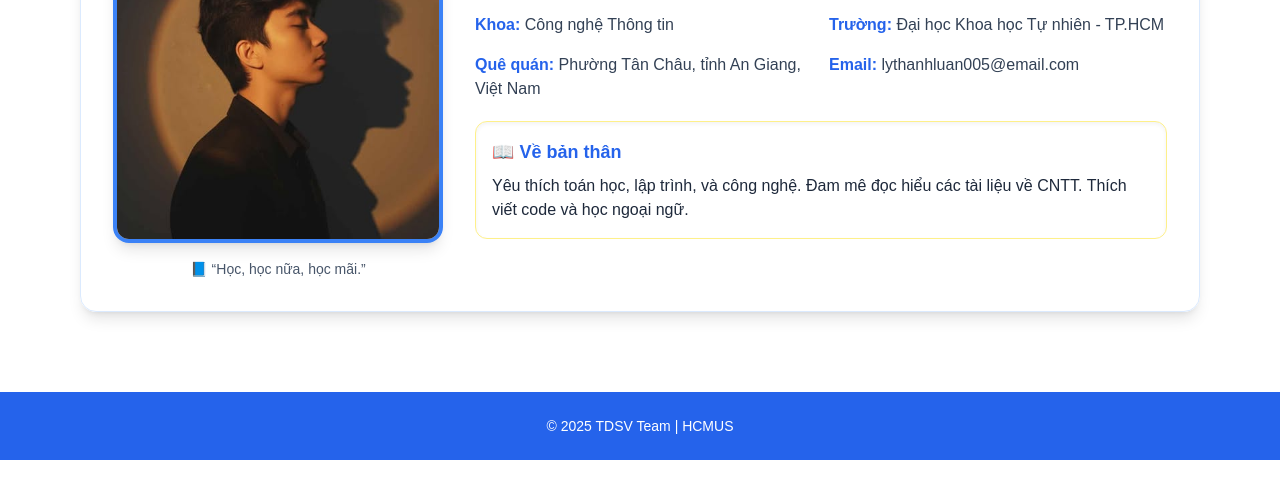
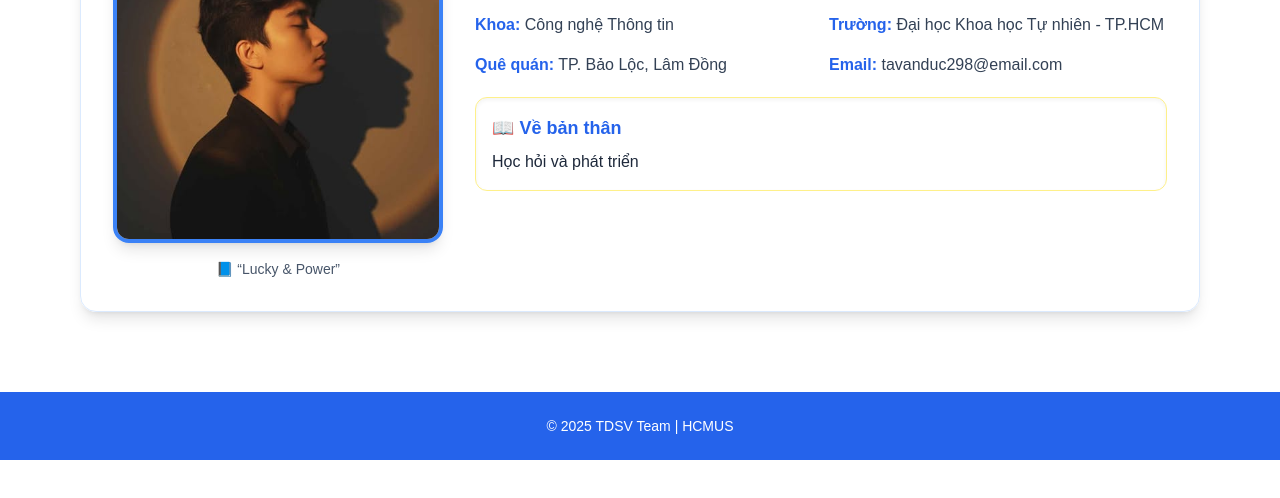
Before and after one commit to rtyud5/GA02-GroupWebTailwind, a plain HTML site: page member2.html in a window 1280 px wide. Shown: the part 216-714 px from the top of the page. Drawn offline with nearby package versions, Linux system fonts and the light colour scheme.

Commit message:
Change my info

```diff
--- a/member2.html
+++ b/member2.html
@@ -38,18 +38,15 @@
     </div>
   </header>
 
-  <!-- Main content -->
   <main class="max-w-6xl mx-auto px-4 py-10">
     <section class="grid md:grid-cols-3 gap-8 items-start bg-white/70 rounded-2xl shadow-lg p-8 border border-blue-100">
-      <!-- Hình ảnh -->
       <div class="md:col-span-1 flex flex-col items-center">
       <img src="images/TaVanDuc.jpg" alt="Thành viên 2" class="w-full aspect-square object-cover rounded-2xl shadow-lg border-4 border-blue-500">
       <div class="mt-4 text-center">
-          <p class="text-sm text-slate-600">📘 “Học, học nữa, học mãi.”</p>
+          <p class="text-sm text-slate-600">📘 “Lucky & Power”</p>
         </div>
       </div>
 
-      <!-- Nội dung -->
       <div class="md:col-span-2 space-y-5">
         <h1 class="text-4xl font-bold text-accent flex items-center gap-2">
           🎓 Tạ Văn Đức
@@ -60,20 +57,19 @@
           <p><span class="font-semibold text-accent">Vai trò:</span> Developer, Tester</p>
           <p><span class="font-semibold text-accent">Khoa:</span> Công nghệ Thông tin</p>
           <p><span class="font-semibold text-accent">Trường:</span> Đại học Khoa học Tự nhiên - TP.HCM</p>
-          <p><span class="font-semibold text-accent">Quê quán:</span> Phường Tân Châu, tỉnh An Giang, Việt Nam</p>
-          <p><span class="font-semibold text-accent">Email:</span> lythanhluan005@email.com</p>
+          <p><span class="font-semibold text-accent">Quê quán:</span> TP. Bảo Lộc, Lâm Đồng</p>
+          <p><span class="font-semibold text-accent">Email:</span> tavanduc298@email.com</p>
         </div>
 
         <div class="bg-pen p-4 rounded-xl shadow-inner border border-yellow-200">
           <h2 class="text-lg font-semibold mb-2 text-accent">📖 Về bản thân</h2>
-          <p>Yêu thích toán học, lập trình, và công nghệ. Đam mê đọc hiểu các tài liệu về CNTT. Thích viết code và học ngoại ngữ.</p>
+          <p>Học hỏi và phát triển </p>
         </div>
 
       </div>
     </section>
   </main>
 
-  <!-- Footer -->
   <footer class="bg-accent text-white mt-10">
     <div class="max-w-6xl mx-auto px-4 py-6 text-center text-sm">
       <p>© <span id="y"></span> TDSV Team | HCMUS </p>
```
